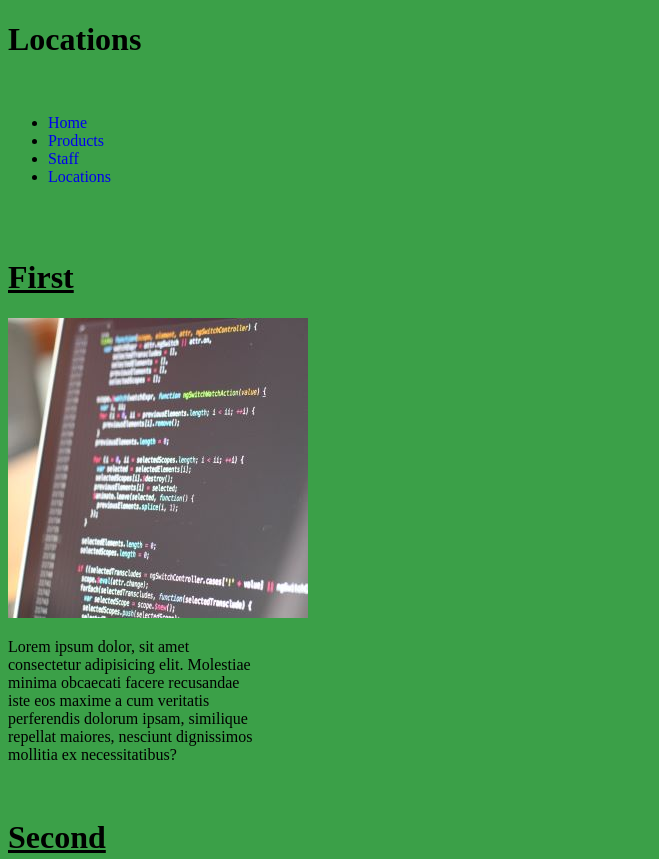
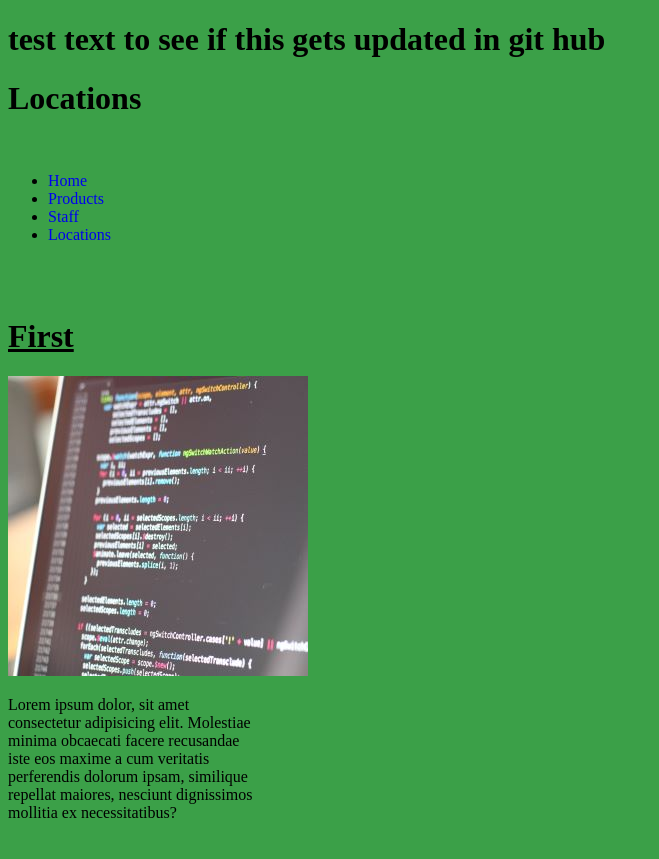
Before and after one commit to BryonVerdone/POSSM-website, a plain HTML site: page POSSM_Page/Locations.html in a window 1280 px wide. Shown: the top 859 px of the page, without its empty margins (0-659 px from the left). Drawn offline with Linux system fonts and the light colour scheme; files whose address does not match are found by name.

Commit message:
test update

```diff
--- a/POSSM_Page/Locations.html
+++ b/POSSM_Page/Locations.html
@@ -8,6 +8,7 @@
     <title>Locations</title>
 </head>
 <body>
+    <h1>test text to see if this gets updated in git hub</h1>
     <h1 class="top">Locations </h1>
     <br>
     <ul>
```
